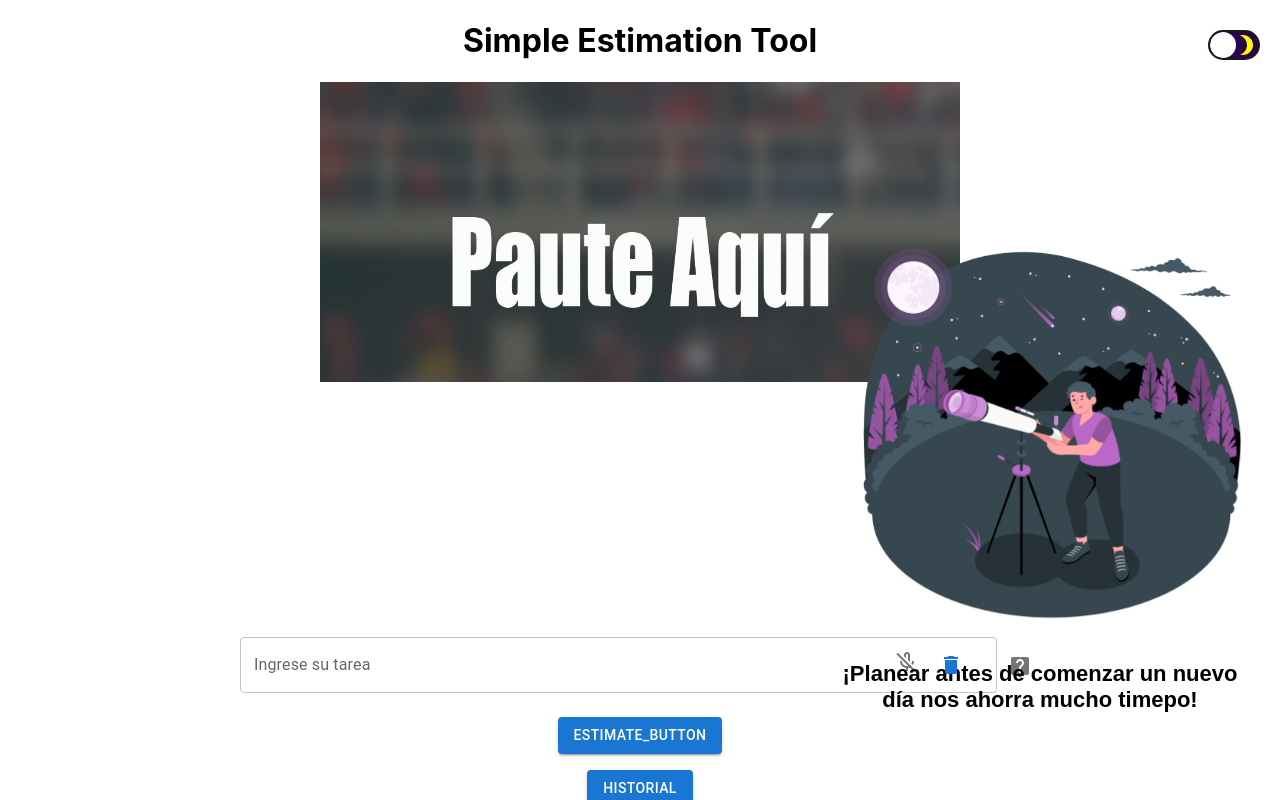
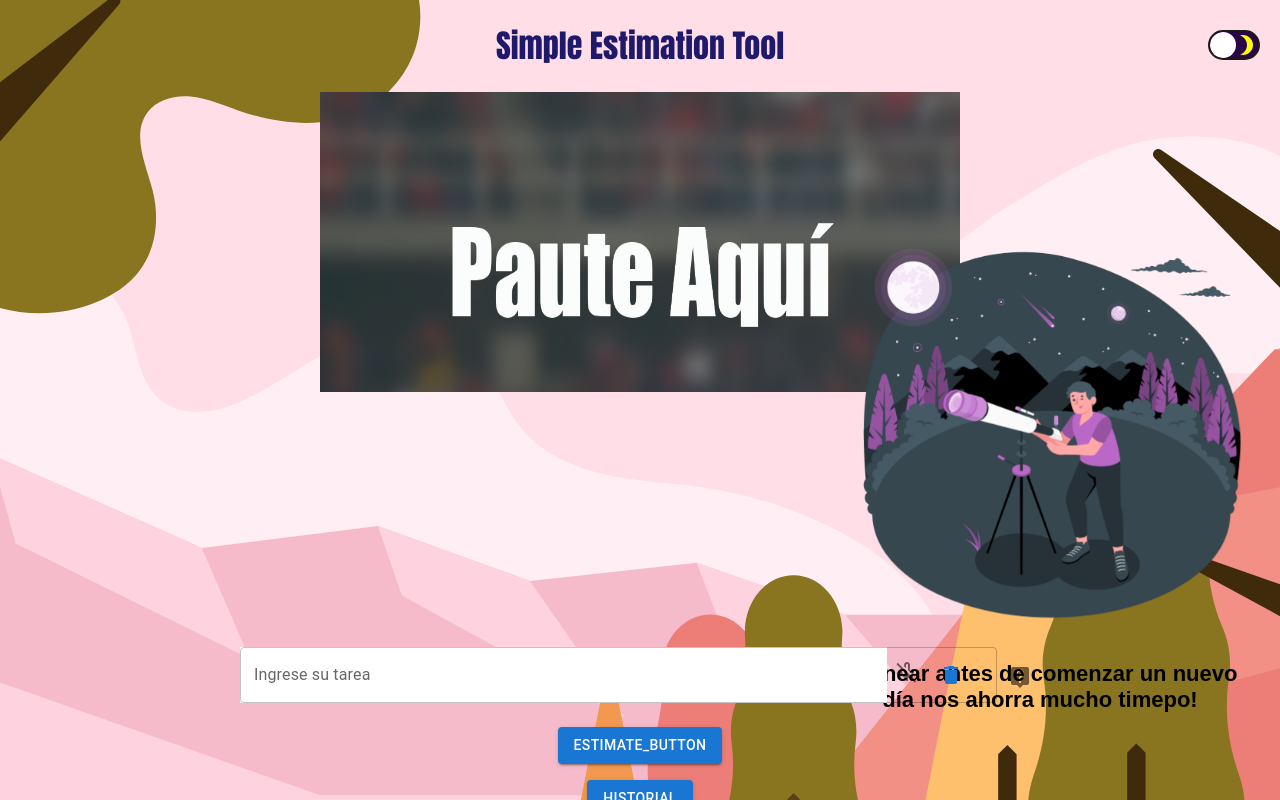
Before and after one commit to encisosystems/set-web, a React (Create React App) app: page / in a window 1280 px wide. Shown: the top 800 px of the page. Built offline with nearby package versions, Linux system fonts and the light colour scheme.

Commit message:
background

```diff
--- a/src/index.css
+++ b/src/index.css
@@ -1,14 +1,17 @@
 body {
   margin: 0;
-  font-family: -apple-system, BlinkMacSystemFont, 'Segoe UI', 'Roboto', 'Oxygen',
-    'Ubuntu', 'Cantarell', 'Fira Sans', 'Droid Sans', 'Helvetica Neue',
+  font-family: -apple-system, BlinkMacSystemFont, "Segoe UI", "Roboto", "Oxygen",
+    "Ubuntu", "Cantarell", "Fira Sans", "Droid Sans", "Helvetica Neue",
     sans-serif;
   -webkit-font-smoothing: antialiased;
   -moz-osx-font-smoothing: grayscale;
+  background-image: url("/src/assets/Background.svg"); /* Asegúrate de que la ruta sea correcta */
+  background-size: cover;
+  background-repeat: no-repeat;
+  background-position: center;
 }
 
-
 code {
-  font-family: source-code-pro, Menlo, Monaco, Consolas, 'Courier New',
+  font-family: source-code-pro, Menlo, Monaco, Consolas, "Courier New",
     monospace;
 }
--- a/src/pages/view/home.jsx
+++ b/src/pages/view/home.jsx
@@ -74,14 +74,18 @@ export default function EstimationTool() {
 
   const styleLogin = {
     marginLeft: "auto",
-    width: "fit-content"
- };
+    width: "fit-content",
+  };
   const { t: translate } = useTranslation();
 
   return (
     <div>
       <div style={{ width: "100%", top: 20 }}>
-        <h1 style={{ textAlign: "center" }}>Simple Estimation Tool</h1>
+        <h1 style={{ textAlign: "center" }}>
+          <span style={{ fontFamily: "Impact", color: "#1E196A" }}>
+            Simple Estimation Tool
+          </span>
+        </h1>
         <GoogleADS />
 
         <div
@@ -143,7 +147,7 @@ export default function EstimationTool() {
               fullWidth
               margin="normal"
               autoComplete="off"
-              inputProps={{ style: { textAlign: "center" } }}
+              inputProps={{ style: { textAlign: "center",backgroundColor: "white" } }}
               InputProps={{
                 endAdornment: (
                   <InputAdornment position="end">
@@ -200,6 +204,7 @@ export default function EstimationTool() {
                 margin="normal"
                 InputProps={{
                   readOnly: true,
+                  style: {backgroundColor: "white"}
                 }}
                 variant="outlined"
               />
```
